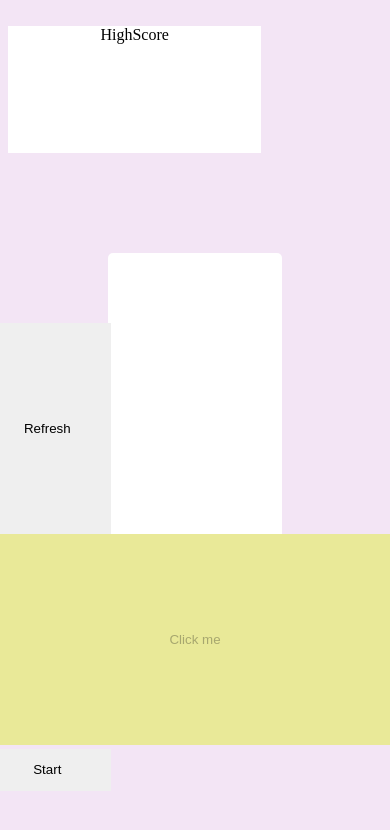
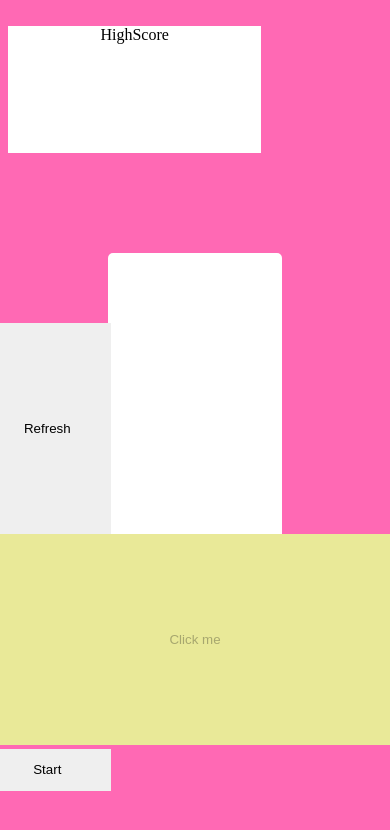
Before and after one commit to saitama-on/click, a plain HTML site: page index.html in a window 390 px wide. Drawn offline with Linux system fonts and the light colour scheme.

Commit message:
Update styles.css

```diff
--- a/styles.css
+++ b/styles.css
@@ -84,3 +84,10 @@ body{
 
 
 }
+
+@media only screen and (max-width: 600px){
+
+    body {
+        background-color: hotpink;
+    }
+}
```
